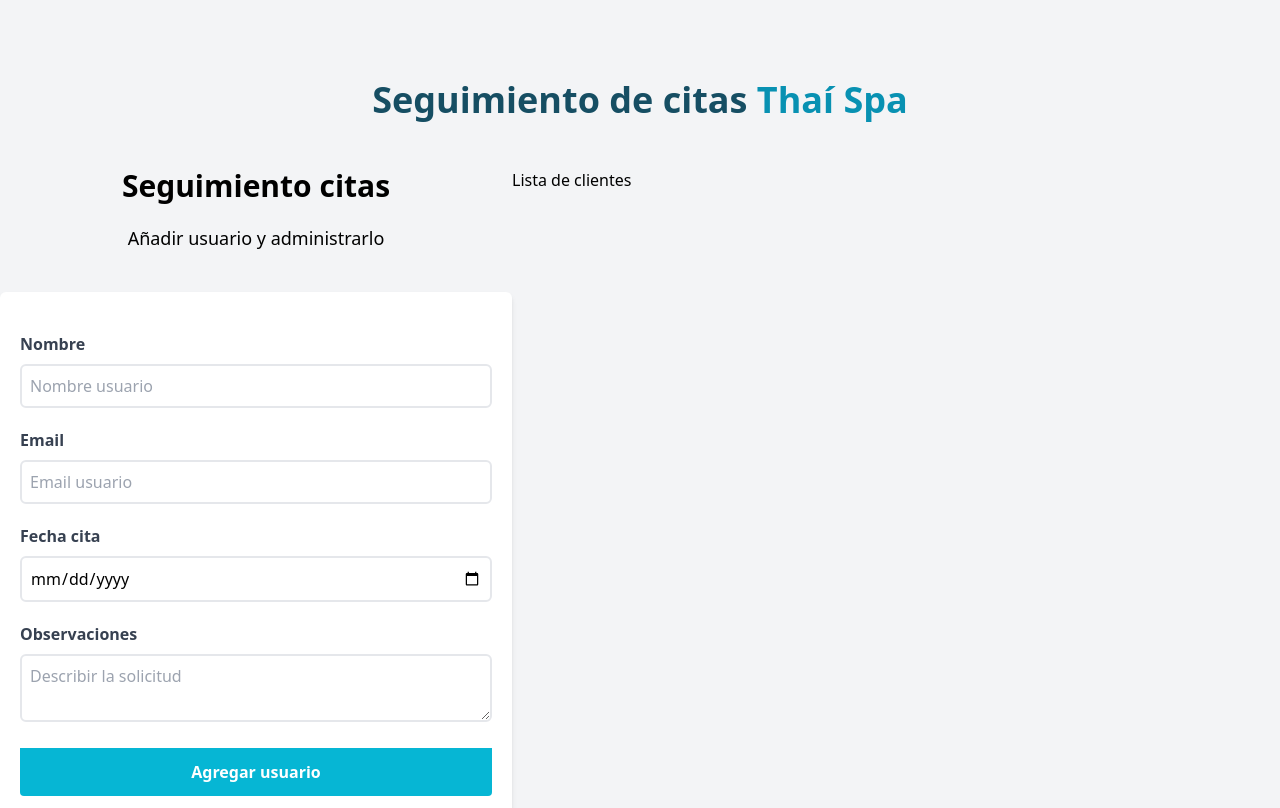
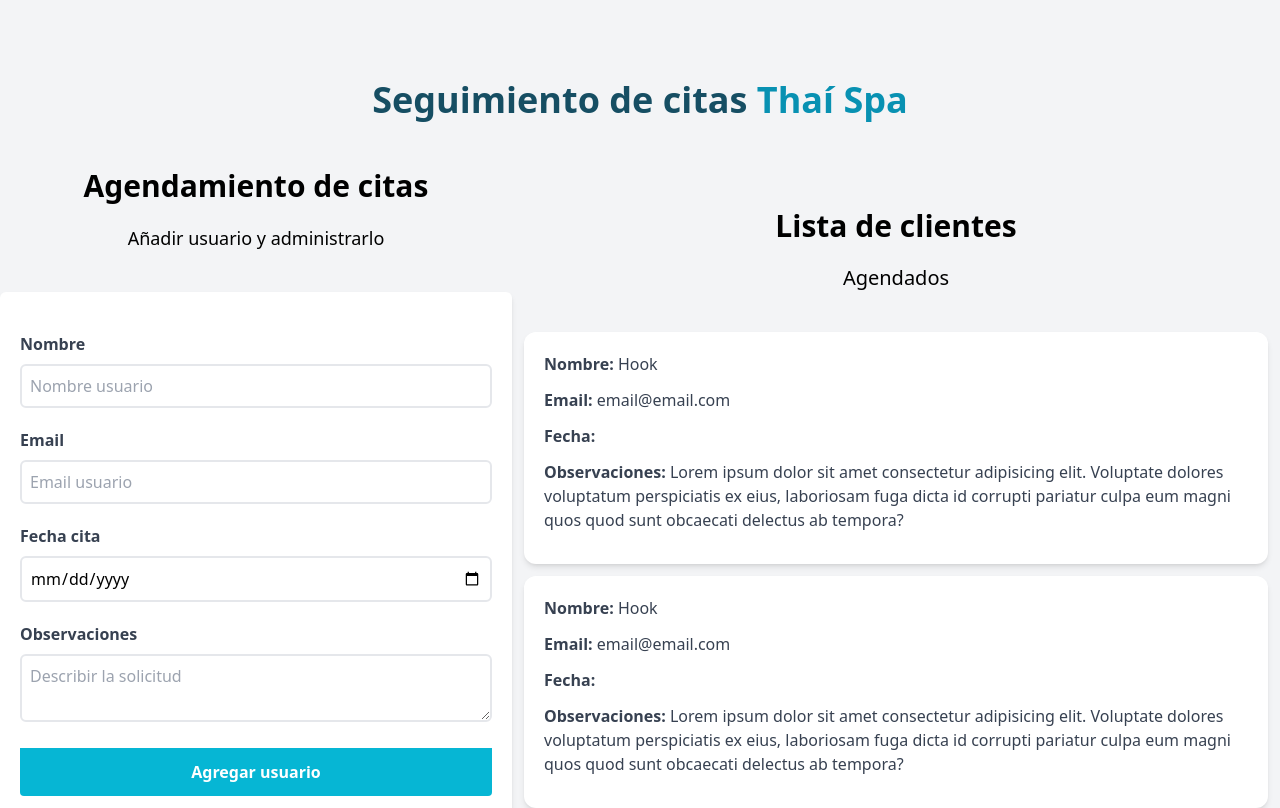
Before and after one commit to lkguevara/administrador-citas, a React (Vite) app: page / in a window 1280 px wide. Shown: the top 808 px of the page. Built offline with nearby package versions, Linux system fonts and the light colour scheme.

Commit message:
finalizando formulario

```diff
--- a/src/components/Formulario.jsx
+++ b/src/components/Formulario.jsx
@@ -5,7 +5,7 @@
     <div className="md:w-1/2 lg:w-2/5">
 
       <h2 className= "font-black text-3xl text-center">
-        Seguimiento citas
+        Agendamiento de citas
       </h2>
 
       <p className= "text-lg mt-5 text-center mb-10">
--- a/src/components/ListadoClientes.jsx
+++ b/src/components/ListadoClientes.jsx
@@ -1,9 +1,30 @@
-import React from 'react'
+import Usuario from "./Usuario"
 
 const ListadoClientes = () => {
   return (
-    <div className="w-1/2 lg:w-3/5">
-      <h2>Lista de clientes</h2>
+    <div className="md:w-1/2 lg:w-3/5 md:h-screen overflow-y-scroll">
+      <h2 className= "font-black text-3xl text-center mt-10">
+        Lista de clientes
+      </h2>
+
+      <p className= "text-xl mt-5 mb-10 text-center">
+        Agendados
+      </p>
+
+      <Usuario />
+      <Usuario />
+      <Usuario />
+      <Usuario />
+      <Usuario />
+      <Usuario />
+      <Usuario />
+      <Usuario />
+      <Usuario />
+
+
+
+
+
     </div>
   )
 }
--- /dev/null
+++ b/src/components/Usuario.jsx
@@ -0,0 +1,24 @@
+const Usuario = () => {
+  return (
+    <div className= "m-3 bg-white shadow-md px-5 py-5 rounded-xl">
+    <p className= "font-bold mb-3 text-gray-700" >
+      Nombre: {""}
+        <span className= "font-normal" >Hook</span>
+    </p>
+    <p className= "font-bold mb-3 text-gray-700" >
+      Email: {""}
+        <span className= "font-normal" >email@email.com</span>
+    </p>
+    <p className= "font-bold mb-3 text-gray-700" >
+      Fecha: {""}
+        <span className= "font-normal" ></span>
+    </p>
+    <p className= "font-bold mb-3 text-gray-700" >
+      Observaciones: {""}
+        <span className= "font-normal" >Lorem ipsum dolor sit amet consectetur adipisicing elit. Voluptate dolores voluptatum perspiciatis ex eius, laboriosam fuga dicta id corrupti pariatur culpa eum magni quos quod sunt obcaecati delectus ab tempora?</span>
+    </p>
+  </div>
+  )
+}
+
+export default Usuario
```
